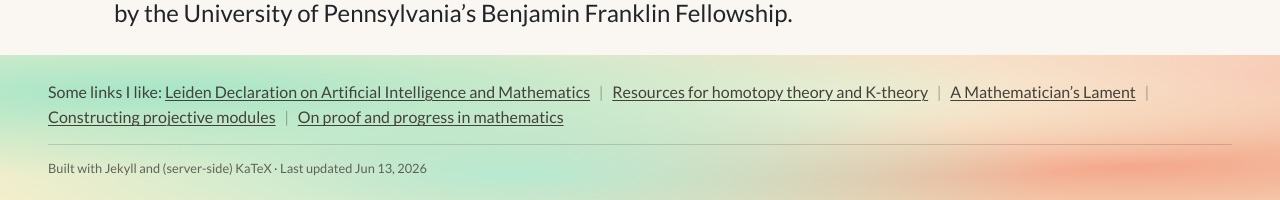
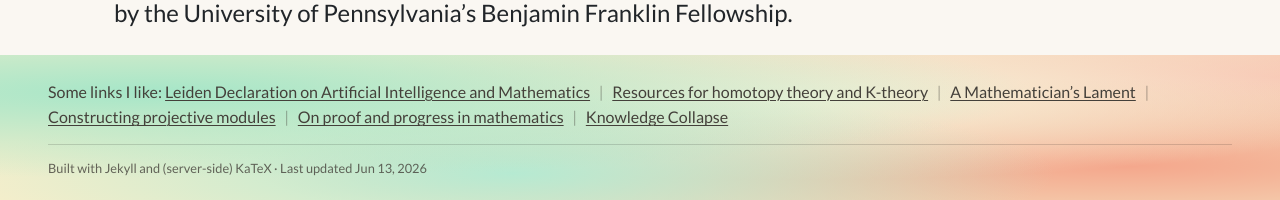
Before and after one commit to rileyshahar/website, a Jekyll site: the page built from index.md, in a window 1280 px wide and 1265 px high. Shown: the part 1062-1262 px from the top of the window. Built offline with Jekyll 4.4.1, drawn with Linux system fonts in a browser that asks for light colours.

Commit message:
add knowledge collapse

```diff
--- a/_data/links.yaml
+++ b/_data/links.yaml
@@ -12,3 +12,6 @@
 
 - name: On proof and progress in mathematics
   url: https://arxiv.org/abs/math/9404236
+
+- name: Knowledge Collapse
+  url: https://www.bostonreview.net/articles/knowledge-collapse/
```
